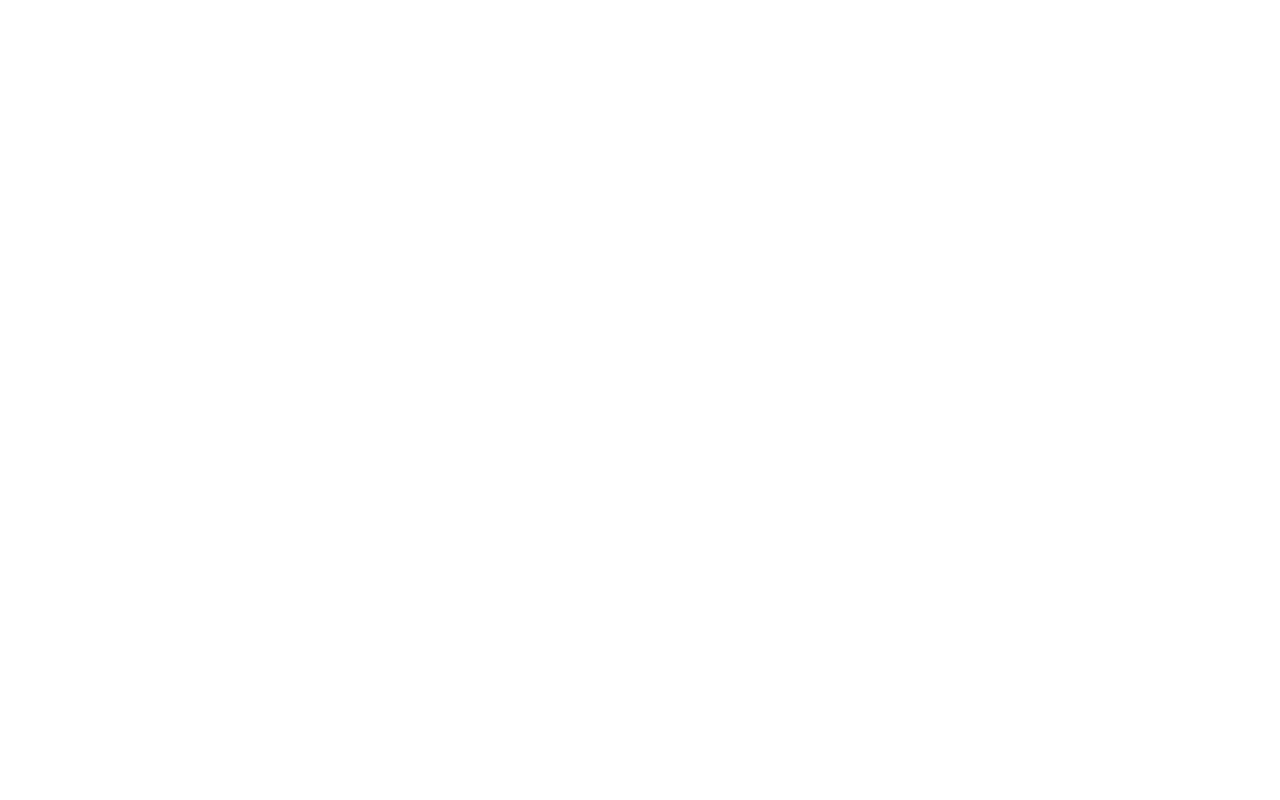
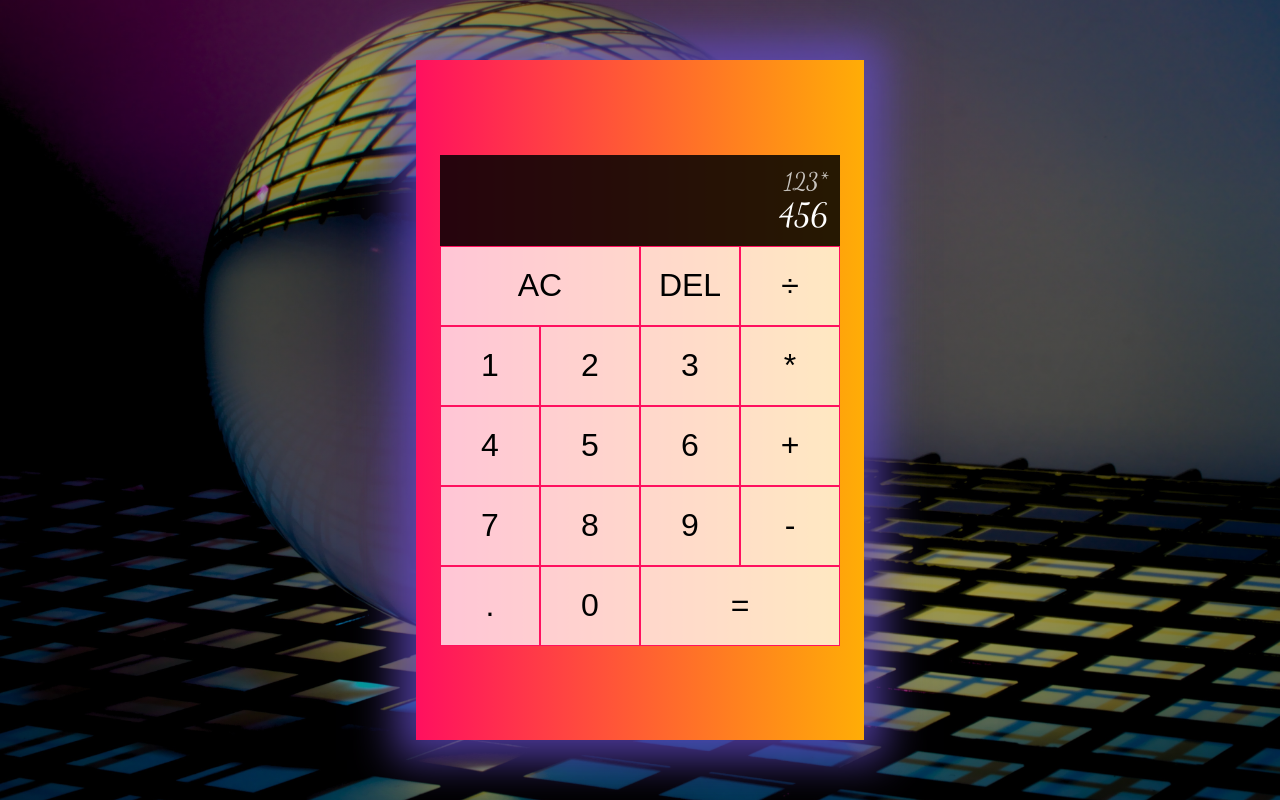
Before and after one commit to milk-maid/Basic-Calculator, a plain HTML site: page index.html in a window 1280 px wide. Drawn offline with Linux system fonts and the light colour scheme.

Commit message:
beautiful

```diff
--- a/css/style.css
+++ b/css/style.css
@@ -13,3 +13,72 @@ body {
 img {
     max-width: 100%;
 }
+
+.hero {
+    position: absolute;
+    width: 100%;
+    height: 100vh;
+    display: flex;
+    justify-content: center;
+    align-items: center;
+    background-image: linear-gradient(rgba(0, 0, 0, 0.4), rgba(0, 0, 0, 0.4)), url(../images/michael-dziedzic-qDG7XKJLKbs-unsplash.jpg);
+    background-position: center;
+    background-size: cover;
+}
+
+.wrapper {
+    width: 35%;
+    min-height: 85vh;
+    position: relative;
+    background: linear-gradient(to right, #ff105f, #ffad06);
+    margin: 6% auto;
+    padding: 2em;
+}
+
+.calc-grid {
+    display: grid;
+    justify-content: center;
+    align-content: center;
+    /* min-height: 65vh; */
+    grid-template-columns: repeat(4, 100px);
+    grid-template-rows: minmax(80px, auto) repeat(5, 80px);
+    box-shadow: 0 0 40px 20px rgba(100, 76, 200, .76);
+}
+
+.calc-grid > button {
+    cursor: pointer;
+    font-size: 2rem;
+    border: 1px solid #ff105f;
+    outline: none;
+    background: rgba(255, 255, 255, 0.75);
+}
+
+.calc-grid >button:hover {
+    background: rgba(255, 255, 255, 0.92);
+}
+
+.span-two {
+    grid-column: span 2;
+}
+
+.output {
+    grid-column: 1 / -1;
+    background: rgba(0, 0, 0, 0.85);
+    display: flex;
+    align-items: flex-end;
+    justify-content: space-around;
+    flex-direction: column;
+    padding: 0.75em;
+    word-wrap: break-word;
+    word-break: break-all;
+}
+
+.output .prev-operand {
+    color: rgba(255, 255, 255, 0.75);
+    font-size: 1.5rem;
+}
+
+.output .current-operand {
+    color: #fff;
+    font-size: 2.0rem;
+}
--- a/index.html
+++ b/index.html
@@ -18,6 +18,32 @@
     <title>Basic Calculator</title>
 </head>
 <body>
+    <div class="hero">
+        <div class="wrapper calc-grid">
+            <div class="output">
+                <div data-prev-operand class="prev-operand">123*</div>
+                <div data-current-operand class="current-operand">456</div>
+            </div>
+            <button data-all-clear class="span-two">AC</button>
+            <button data-delete>DEL</button>
+            <button data-operation>÷</button>
+            <button data-number>1</button>
+            <button data-number>2</button>
+            <button data-number>3</button>
+            <button data-operation>*</button>
+            <button data-number>4</button>
+            <button data-number>5</button>
+            <button data-number>6</button>
+            <button data-operation>+</button>
+            <button data-number>7</button>
+            <button data-number>8</button>
+            <button data-number>9</button>
+            <button data-operation>-</button>
+            <button data-number>.</button>
+            <button data-number>0</button>
+            <button data-equals class="span-two">=</button>
+        </div>
+    </div>
 
 
     <script src="./js/calculator.js"></script>
```
Also changed, not shown: images/michael-dziedzic-qDG7XKJLKbs-unsplash.jpg (added).
